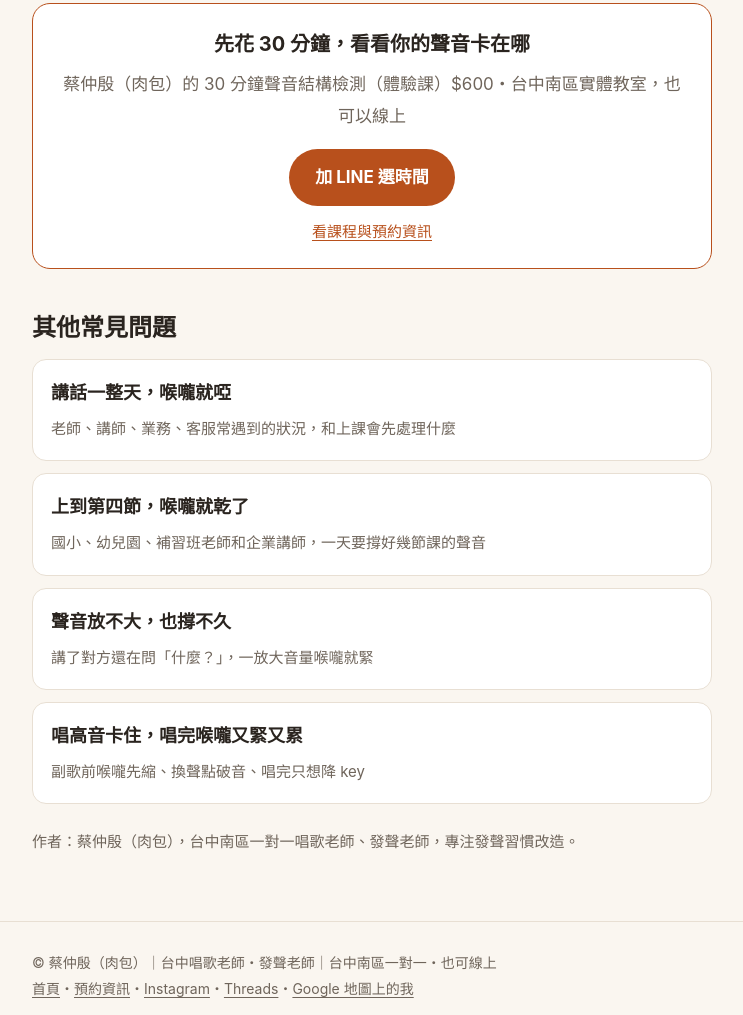
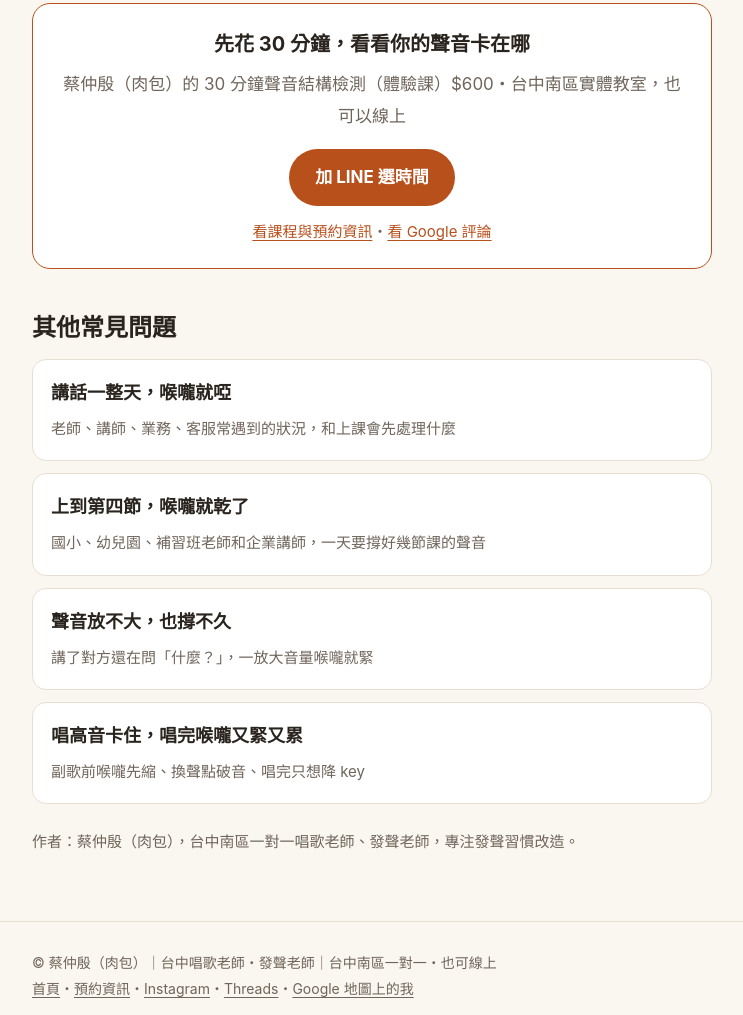
Before and after one commit to meatbun-singing/card, a plain HTML site: page intro/first-lesson/index.html in a window 1280 px wide. Shown: the part 1215-2230 px from the top of the page, without its empty margins (268-1011 px from the left). Drawn offline with Linux system fonts and the light colour scheme.

Commit message:
Add files via upload

```diff
--- a/intro/first-lesson/index.html
+++ b/intro/first-lesson/index.html
@@ -86,7 +86,7 @@ footer a{color:var(--mute);white-space:nowrap}
 
 <h2>怎麼預約</h2>
 <p>加入 LINE 官方帳號 @233nwhzv，直接在對話裡的時間表選時間，晚上與週末都有開放。約好之後會用 LINE 告訴你確切地點；選線上的話會給你視訊連結。</p>
-<div class="cta"><b>先花 30 分鐘，看看你的聲音卡在哪</b><p class="mute" style="margin:0 0 1em">蔡仲殷（肉包）的 30 分鐘聲音結構檢測（體驗課）$600・台中南區實體教室，也可以線上</p><a class="btn" href="https://line.me/R/ti/p/@233nwhzv">加 LINE 選時間</a><p class="mute" style="margin:.8em 0 0;font-size:15px"><a href="https://meatbun-singing.github.io/card/intro/">看課程與預約資訊</a></p></div>
+<div class="cta"><b>先花 30 分鐘，看看你的聲音卡在哪</b><p class="mute" style="margin:0 0 1em">蔡仲殷（肉包）的 30 分鐘聲音結構檢測（體驗課）$600・台中南區實體教室，也可以線上</p><a class="btn" href="https://line.me/R/ti/p/@233nwhzv">加 LINE 選時間</a><p class="mute" style="margin:.8em 0 0;font-size:15px"><a href="https://meatbun-singing.github.io/card/intro/" style="white-space:nowrap">看課程與預約資訊</a>・<a href="https://www.google.com/maps?cid=2013875355232611303" style="white-space:nowrap">看 Google 評論</a></p></div>
 <h2>其他常見問題</h2>
 <ul class="cards"><li><a href="https://meatbun-singing.github.io/card/intro/hoarse/"><b>講話一整天，喉嚨就啞</b><span>老師、講師、業務、客服常遇到的狀況，和上課會先處理什麼</span></a></li><li><a href="https://meatbun-singing.github.io/card/intro/teacher/"><b>上到第四節，喉嚨就乾了</b><span>國小、幼兒園、補習班老師和企業講師，一天要撐好幾節課的聲音</span></a></li><li><a href="https://meatbun-singing.github.io/card/intro/quiet/"><b>聲音放不大，也撐不久</b><span>講了對方還在問「什麼？」，一放大音量喉嚨就緊</span></a></li><li><a href="https://meatbun-singing.github.io/card/intro/high-notes/"><b>唱高音卡住，唱完喉嚨又緊又累</b><span>副歌前喉嚨先縮、換聲點破音、唱完只想降 key</span></a></li></ul>
 <p class="mute" style="margin-top:1.6em;font-size:15px">作者：蔡仲殷（肉包），台中南區一對一唱歌老師、發聲老師，專注發聲習慣改造。</p>
```
